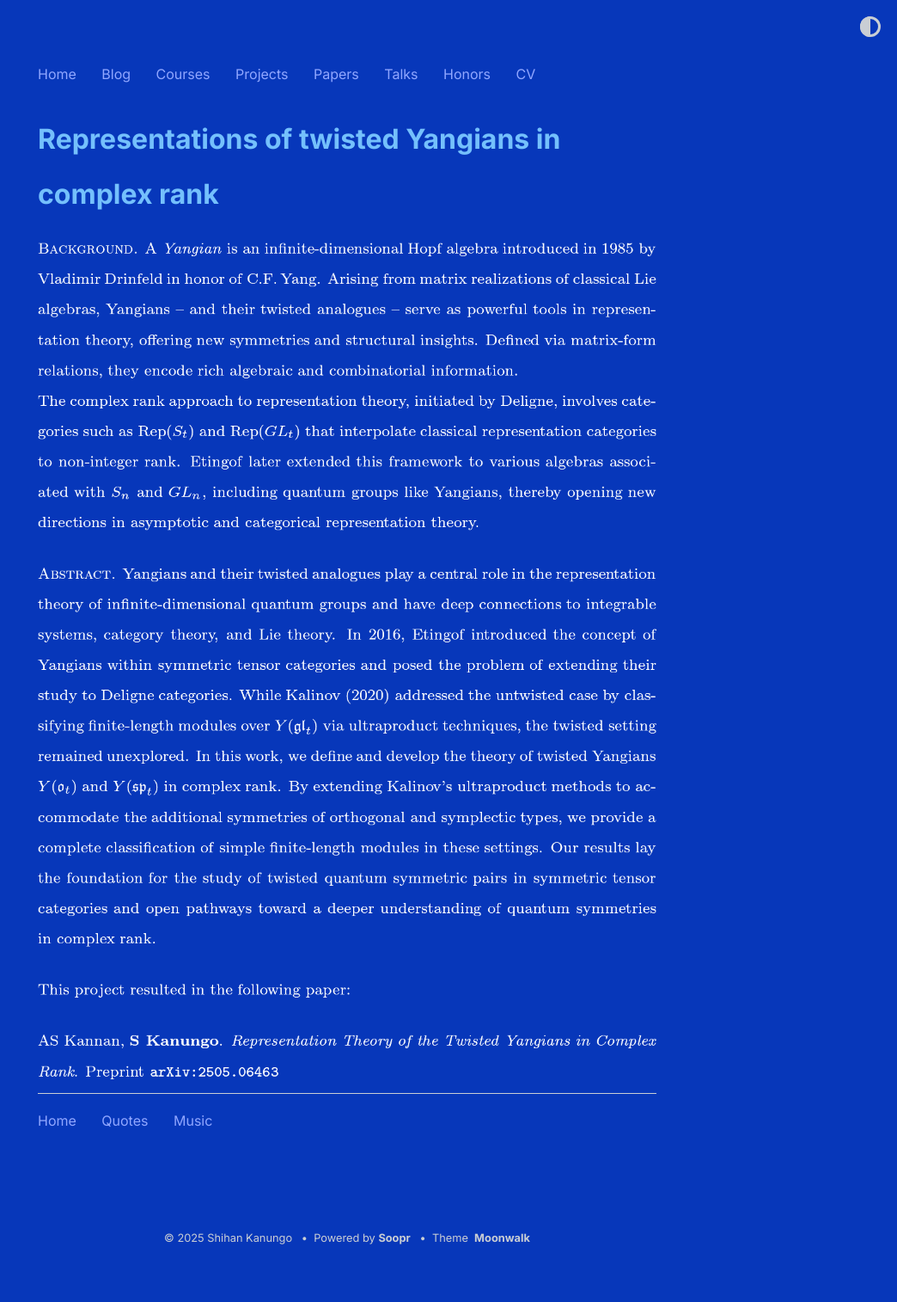
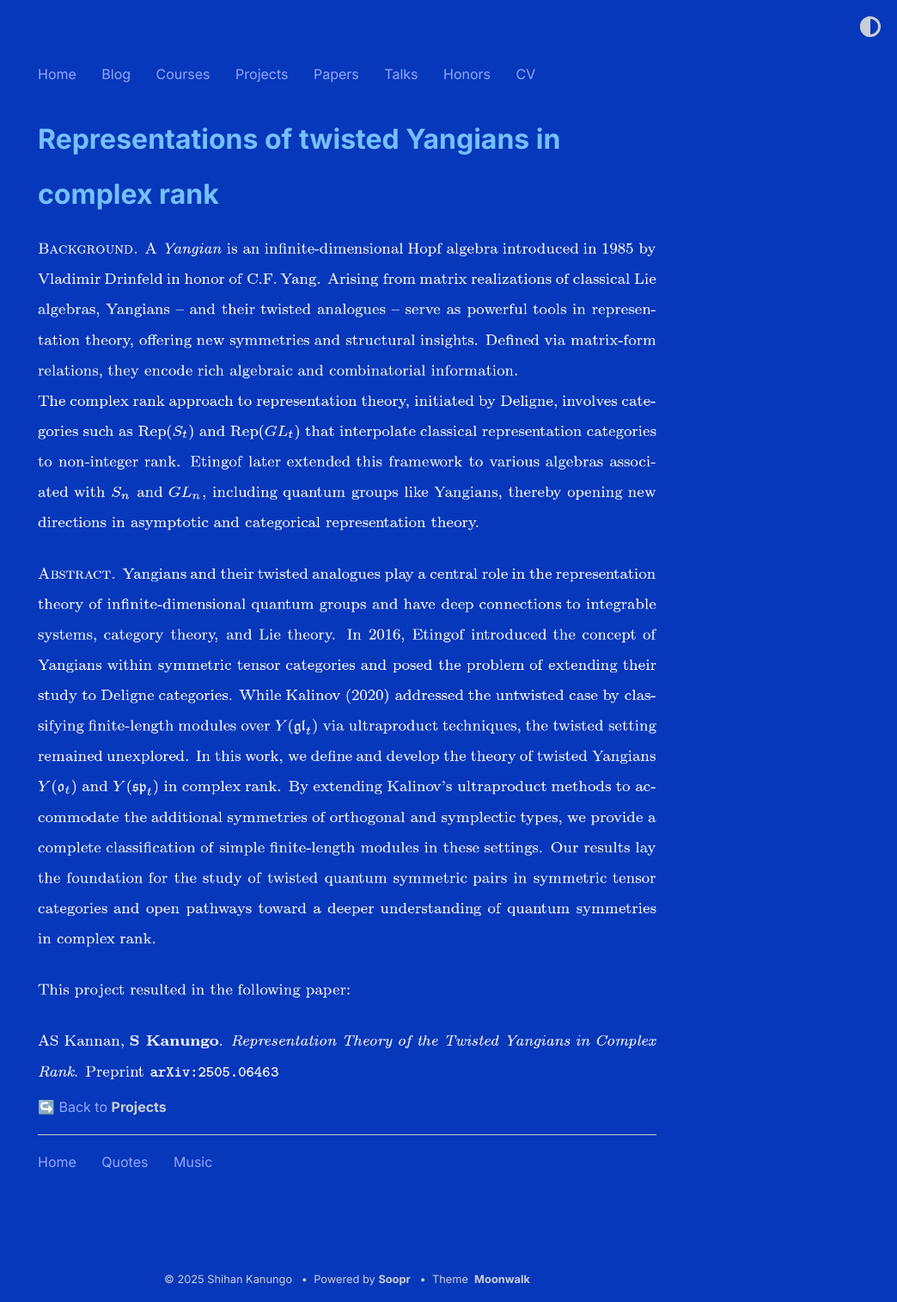
Before and after one commit to shihankanungo/shihankanungo.github.io, a Jekyll site: the page built from primes-24-2.md, in a window 1280 px wide. Shown: the whole page at 86% size, without its empty margins (236-1280 px from the left). Built offline with Jekyll 4.4.1, drawn with Linux system fonts in a browser that asks for light colours; before the commit the page ends 1466 px from its top, so only the background shows below that.

Commit message:
Update primes-24-2.md

```diff
--- a/primes-24-2.md
+++ b/primes-24-2.md
@@ -4,3 +4,5 @@
 ---
 <br>
 ![yangians](images/primes-24-yangians.png)
+
+<a href="https://shihankanungo.github.io/projects">↪️ Back to <b>Projects</b></a>
```
